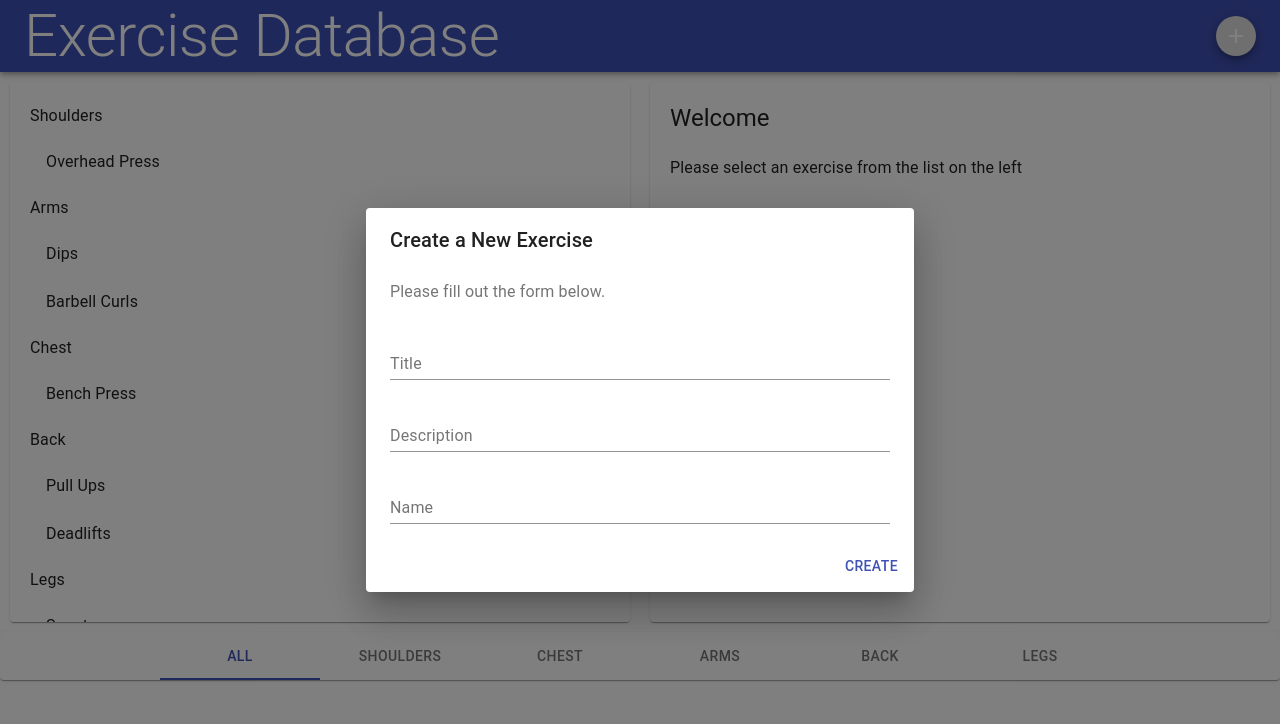
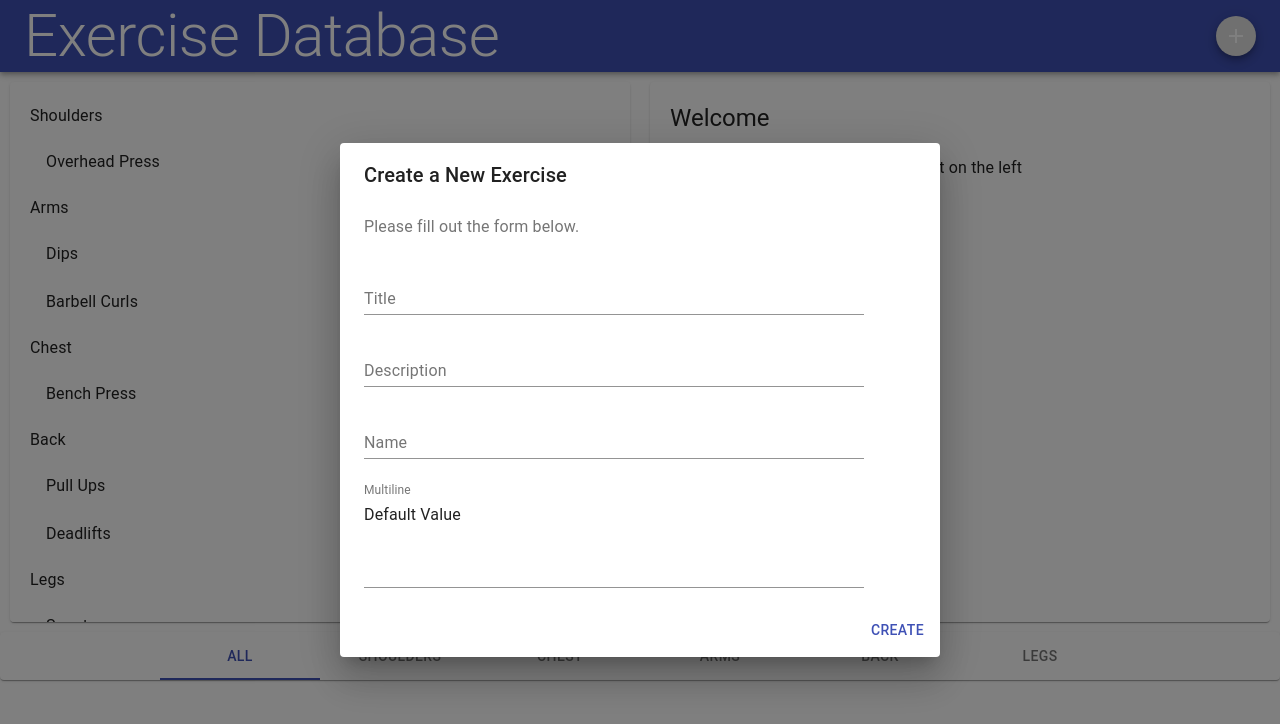
Before and after one commit to sprainhill/modal-practice-material-ui, a React (Create React App) app in the folder cr-tutorial/: page / in a window 1280 px wide. Both pictures are taken after a click on the button 1236 px from the left and 36 px from the top of the page. Shown: the top 724 px of the page. Built offline with nearby package versions, Linux system fonts and the light colour scheme.

Commit message:
Add multiline text input

```diff
--- a/cr-tutorial/src/components/exercises/dialogs/Create.js
+++ b/cr-tutorial/src/components/exercises/dialogs/Create.js
@@ -80,6 +80,15 @@
               margin="normal"
               style={styles.formField}
             />
+            <TextField
+              id="standard-multiline-static"
+              label="Multiline"
+              multiline
+              rows="4"
+              defaultValue="Default Value"
+              margin="normal"
+              style={styles.formField}
+            />
           </form>
         </DialogContent>
         <DialogActions>
```
